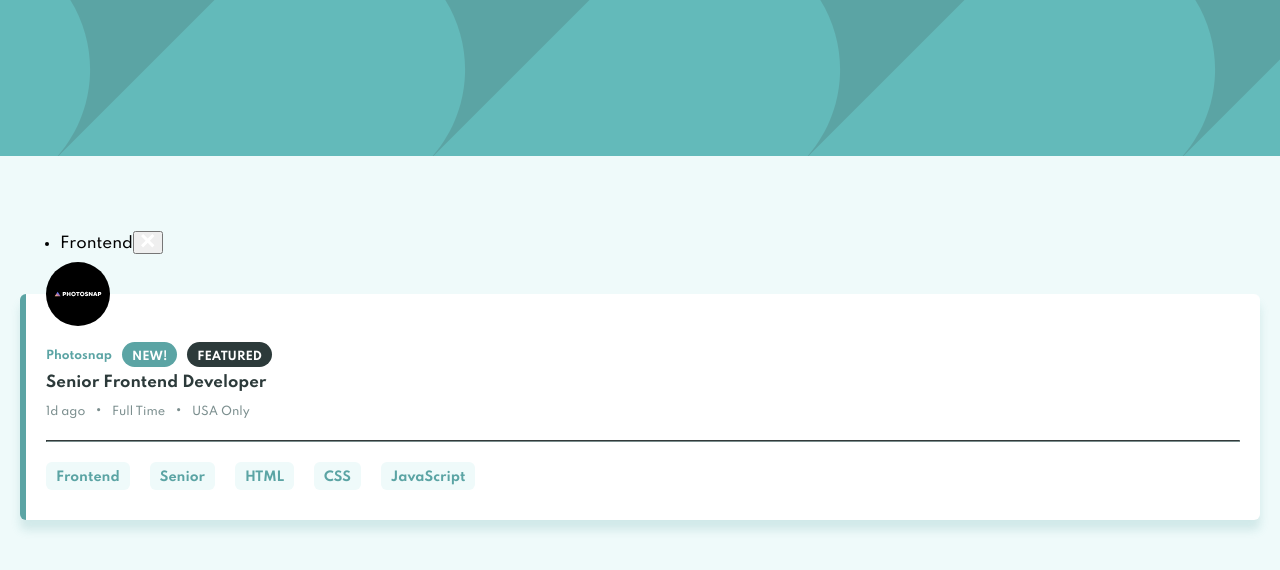
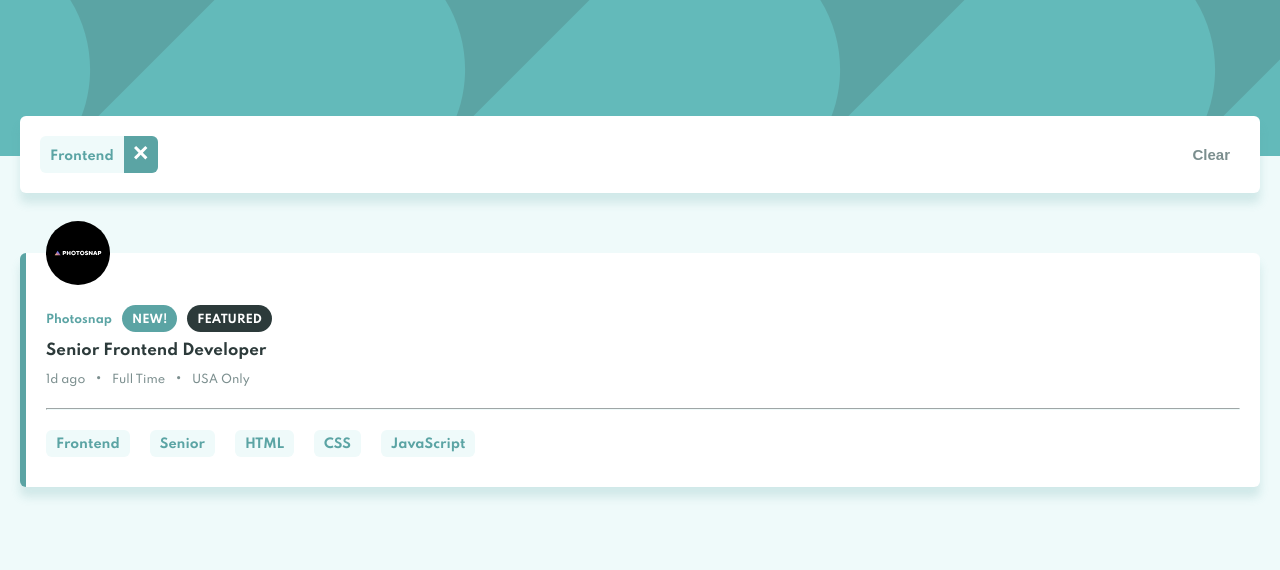
Before and after one commit to kanatamon/static-job-listings, a React (Create React App) app: page / in a window 1280 px wide. Both pictures are taken after a click on the element "Frontend". Shown: the top 570 px of the page. Built offline with nearby package versions, Linux system fonts and the light colour scheme.

Commit message:
feat: add filter

```diff
--- a/src/App.css
+++ b/src/App.css
@@ -10,10 +10,61 @@
   background-color: var(--color-primary);
 }
 
-.List {
+.Content {
   padding: 60px 20px 40px;
 }
 
+.Filter-card + .List {
+  transform: translateY(-40px);
+}
+
 .List > *:nth-child(n + 2) {
-  margin-top: 40px;
+  margin-top: 60px;
 }
+
+.Filter-card {
+  display: flex;
+  justify-content: space-between;
+  align-items: center;
+  background-color: #fff;
+  border-radius: var(--card-border-radius);
+  padding: 20px 20px 0;
+  transform: translateY(-100px);
+  box-shadow: 0px 10px 10px hsla(180, 29%, 50%, 0.2);
+}
+
+.Filter-clear-btn {
+  font-size: 1rem;
+  font-weight: 700;
+  background-color: transparent;
+  border: none;
+  color: var(--color-dark-cyan);
+  margin-bottom: 20px;
+  padding: 10px;
+}
+
+.Filter-container {
+  display: flex;
+  flex-wrap: wrap;
+}
+.Filter-container > * {
+  margin-right: 20px;
+  margin-bottom: 20px;
+}
+
+.Filter-item {
+  border-radius: var(--card-border-radius);
+  background-color: var(--color-bg);
+  color: var(--color-primary);
+  font-weight: 700;
+  font-size: 0.85rem;
+  overflow: hidden;
+}
+.Filter-item .-label {
+  padding: 10px;
+}
+.Filter-item .-btn {
+  border: 0;
+  padding: 10px;
+  background-color: var(--color-primary);
+}
--- a/src/App.js
+++ b/src/App.js
@@ -25,24 +25,30 @@ function App() {
   return (
     <div className="App">
       <header className="App-header"></header>
-      <main className="List">
+      <main className="Content">
         {isFilterActive ? (
-          <div className="Filter">
+          <div className="Filter-card">
             <ul className="Filter-container">
               {[...filter].map((lang) => (
                 <li key={lang} className="Filter-item">
-                  <span>{lang}</span>
-                  <button onClick={() => removeLangFromFilter(lang)}>
+                  <span className="-label">{lang}</span>
+                  <button
+                    className="-btn"
+                    onClick={() => removeLangFromFilter(lang)}
+                  >
                     <IconRemove />
                   </button>
                 </li>
               ))}
             </ul>
+            <button className="Filter-clear-btn">Clear</button>
           </div>
         ) : null}
-        {matches.map((d) => (
-          <Job key={d.id} data={d} onLangClick={addLangToFilter} />
-        ))}
+        <div className="List">
+          {matches.map((d) => (
+            <Job key={d.id} data={d} onLangClick={addLangToFilter} />
+          ))}
+        </div>
       </main>
     </div>
   )
--- a/src/Job.css
+++ b/src/Job.css
@@ -1,7 +1,3 @@
-:root {
-  --card-border-radius: 6px;
-}
-
 .Job-card {
   padding: 52px 20px 10px;
   background-color: #fff;
@@ -22,6 +18,11 @@
   left: 20px;
   width: 64px;
   height: 64px;
+}
+
+.Job-highlight-container {
+  display: flex;
+  align-items: baseline;
 }
 
 .Job-highlight-container > *:nth-child(n + 2) {
@@ -69,14 +70,13 @@
 }
 
 .Job-divider {
-  border-color: var(--color-dark-cyan);
+  border-color: var(--color-bg);
   margin: 20px 0 !important;
 }
 
 .Job-language-container {
   display: flex;
   flex-wrap: wrap;
-  /* margin-top: 20px ; */
 }
 .Job-language-container > * {
   margin-right: 20px;
--- a/src/index.css
+++ b/src/index.css
@@ -4,10 +4,15 @@
   --color-filter-tablets: hsl(180, 31%, 95%);
   --color-dark-cyan: hsl(180, 8%, 52%);
   --color-very-dark-cyan: hsl(180, 14%, 20%);
+  --card-border-radius: 6px;
 }
 
 html {
   font-size: 15px;
+}
+
+* {
+  box-sizing: border-box;
 }
 
 body {
@@ -27,3 +32,13 @@ code {
 p {
   margin: 0;
 }
+
+button:focus {
+  outline: 0;
+}
+
+ul {
+  list-style: none;
+  padding: 0;
+  margin: 0;
+}
```
